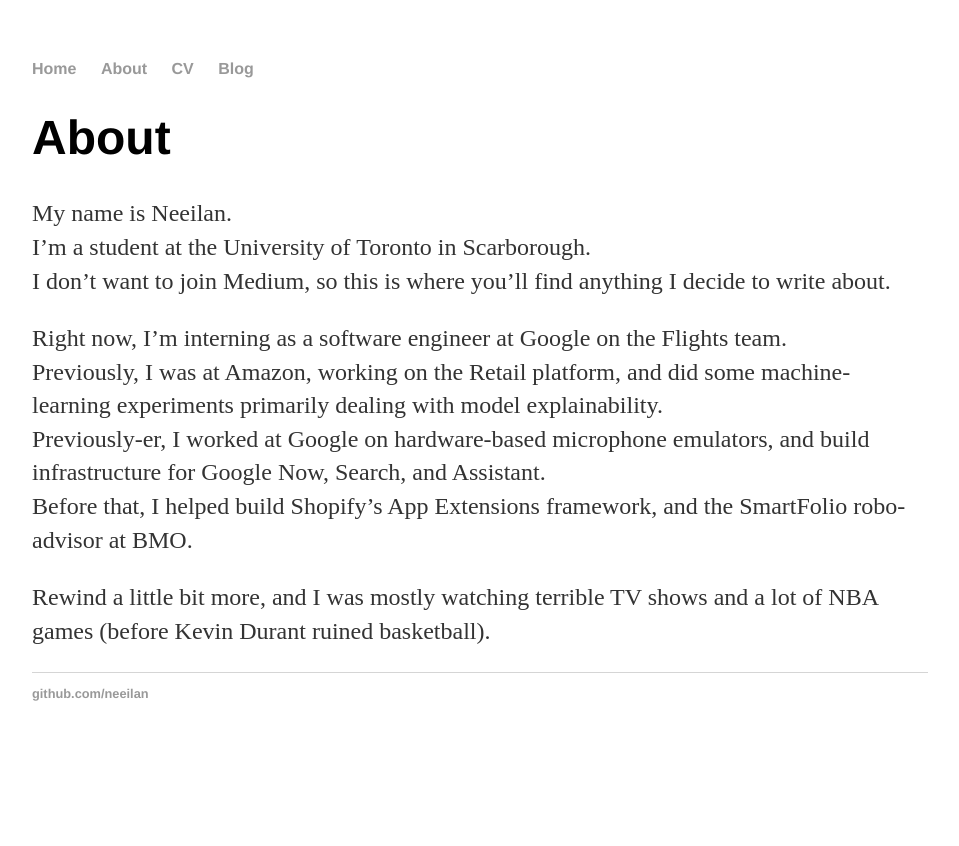
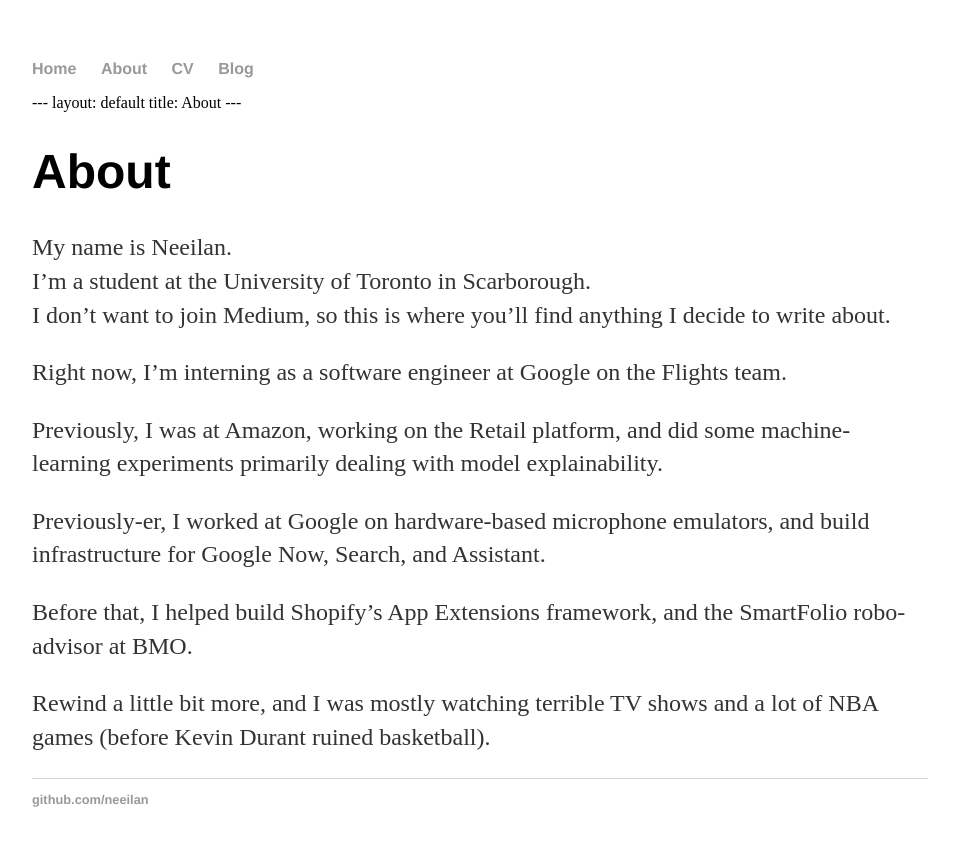
Before and after one commit to neeilan/neeilan.github.io, a Jekyll site: the page built from about/index.html, in a window 1280 px wide. Shown: the top 846 px of the page, without its empty margins (160-1119 px from the left). Built offline with Jekyll 4.4.1, drawn with Linux system fonts in a browser that asks for light colours.

Commit message:
Update index.html

```diff
--- a/about/index.html
+++ b/about/index.html
@@ -1,3 +1,7 @@
+---
+layout: default
+title: About
+---
 ---
 layout: default
 title: About
@@ -10,9 +14,16 @@
     I don’t want to join Medium, so this is where you’ll find anything I decide to write about. <br/>
   </p>
   <p>
+  <p>
     Right now, I’m interning as a software engineer at Google on the Flights team. <br/>
+  </p>
+  <p>
     Previously, I was at Amazon, working on the Retail platform, and did some machine-learning experiments primarily dealing with model explainability. <br/>
+  </p>
+  <p>
     Previously-er, I worked at Google on hardware-based microphone emulators, and build infrastructure for Google Now, Search, and Assistant. <br/>
+  </p>
+  <p>
     Before that, I helped build Shopify’s App Extensions framework, and the SmartFolio robo-advisor at BMO. <br/>
   </p>
   <p>
```
Lines whose indentation alone changed are shown as unchanged.
